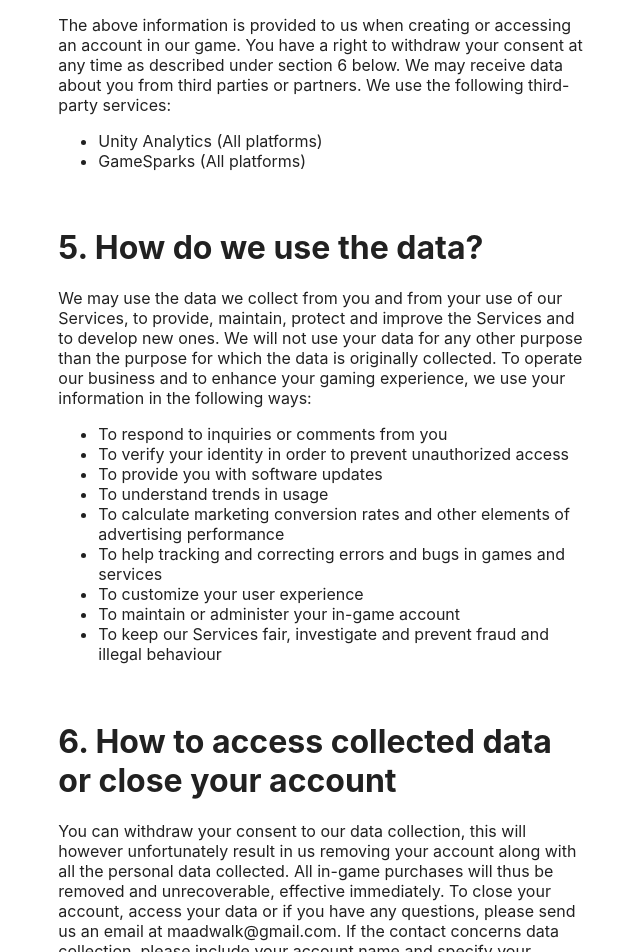
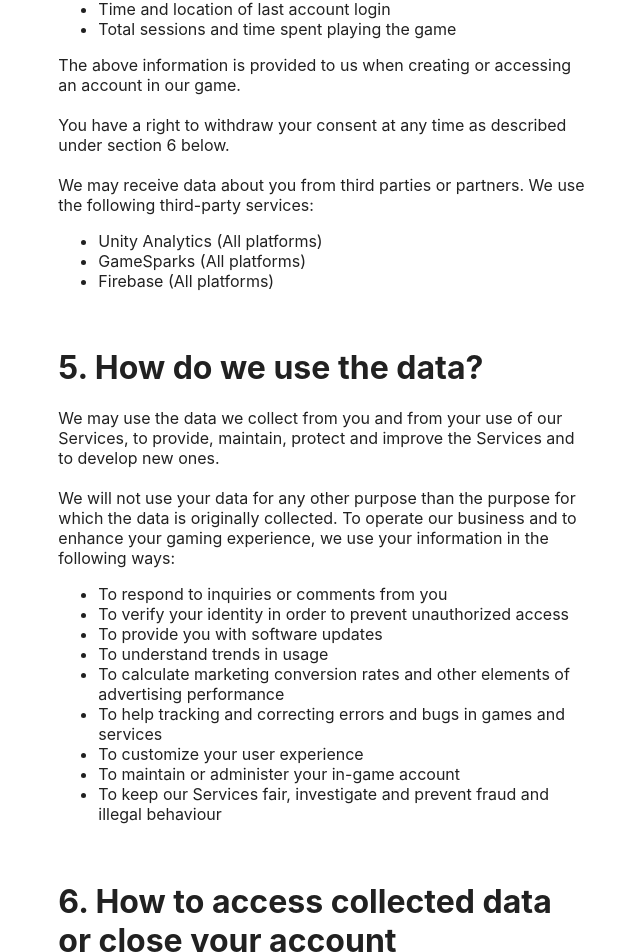
Before and after one commit to KGjertsson/maadwalks-website, a React (Create React App) app: page /data-policy in a window 1280 px wide. Shown: the part 1086-2038 px from the top of the page, without its empty margins (315-955 px from the left). Built offline with nearby package versions, Linux system fonts and the light colour scheme; no server answers; what aws-amplify would draw is missing.

Commit message:
updated data policy

```diff
--- a/src/views/DataPolicyView.tsx
+++ b/src/views/DataPolicyView.tsx
@@ -24,11 +24,14 @@ export default function DataPolicyView() {
           <span>
             We are Maadwalk Games Inc. This Policy applies to websites operated
             by us as well as the game itself. We are the controller of the
-            personal information collected. If you have any questions or want to
-            know more about how we use your personal information, please contact
-            us as stated in section 6. We promise to keep your data safe and to
-            not to sell your data to third parties. We promise to give you the
-            right to access and delete your data.
+            personal information collected.
+            <br />
+            <br />
+            If you have any questions or want to know more about how we use your
+            personal information, please contact us as stated in section 6. We
+            promise to keep your data safe and to not to sell your data to third
+            parties. We promise to give you the right to access and delete your
+            data.
           </span>
         </Paper>
       </Grid>
@@ -90,25 +93,36 @@ export default function DataPolicyView() {
             situations. We also use personal information that is generated by
             your device or when you use our Services. These categories are
             further explained below.
+            <br />
+            <br />
+            Data that you explicitly provide us with:
           </span>
           <br />
-          <span>Data that you explicitly provide us with:</span>
           <ul>
             <li>Username</li>
             <li>Time and location of last account login</li>
             <li>Total sessions and time spent playing the game</li>
           </ul>
+          <span>
+            The above information is provided to us when creating or accessing
+            an account in our game.
+          </span>
+          <br />
           <br />
           <span>
-            The above information is provided to us when creating or accessing
-            an account in our game. You have a right to withdraw your consent at
-            any time as described under section 6 below. We may receive data
-            about you from third parties or partners. We use the following
-            third-party services:
+            You have a right to withdraw your consent at any time as described
+            under section 6 below.
+          </span>
+          <br />
+          <br />
+          <span>
+            We may receive data about you from third parties or partners. We use
+            the following third-party services:
           </span>
           <ul>
             <li>Unity Analytics (All platforms)</li>
             <li>GameSparks (All platforms)</li>
+            <li>Firebase (All platforms)</li>
           </ul>
         </Paper>
       </Grid>
@@ -126,10 +140,13 @@ export default function DataPolicyView() {
           <span>
             We may use the data we collect from you and from your use of our
             Services, to provide, maintain, protect and improve the Services and
-            to develop new ones. We will not use your data for any other purpose
-            than the purpose for which the data is originally collected. To
-            operate our business and to enhance your gaming experience, we use
-            your information in the following ways:
+            to develop new ones.
+            <br />
+            <br />
+            We will not use your data for any other purpose than the purpose for
+            which the data is originally collected. To operate our business and
+            to enhance your gaming experience, we use your information in the
+            following ways:
           </span>
           <ul>
             <li>To respond to inquiries or comments from you</li>
@@ -170,11 +187,14 @@ export default function DataPolicyView() {
             You can withdraw your consent to our data collection, this will
             however unfortunately result in us removing your account along with
             all the personal data collected. All in-game purchases will thus be
-            removed and unrecoverable, effective immediately. To close your
-            account, access your data or if you have any questions, please send
-            us an email at maadwalk@gmail.com. If the contact concerns data
-            collection, please include your account name and specify your
-            request.
+            removed and unrecoverable, effective immediately.
+            <br />
+            <br />
+            To close your account, access your data or if you have any
+            questions, please send us an email at{' '}
+            <a href='mailto:maadwalk@gmail.com'>maadwalk@gmail.com</a>. If the
+            contact concerns data collection, please include your account name
+            and specify your request.
           </span>
         </Paper>
       </Grid>
```
